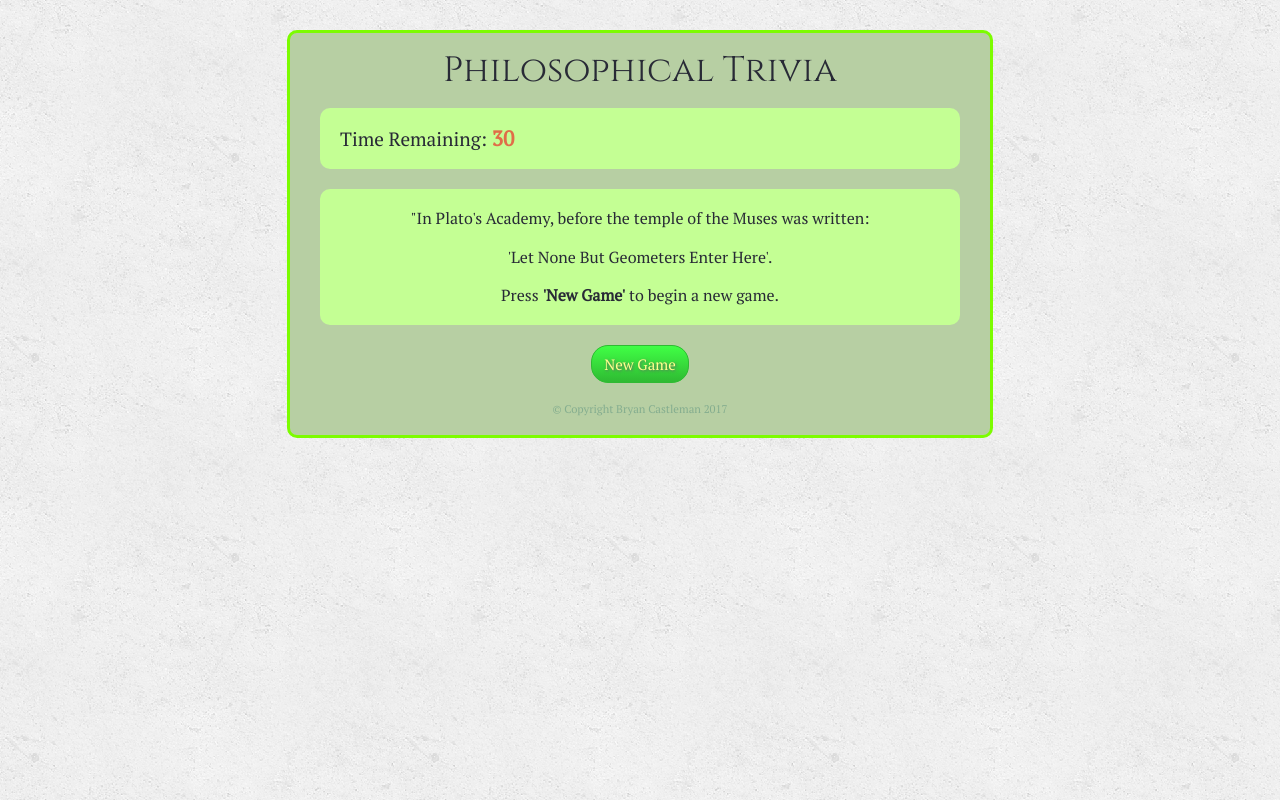
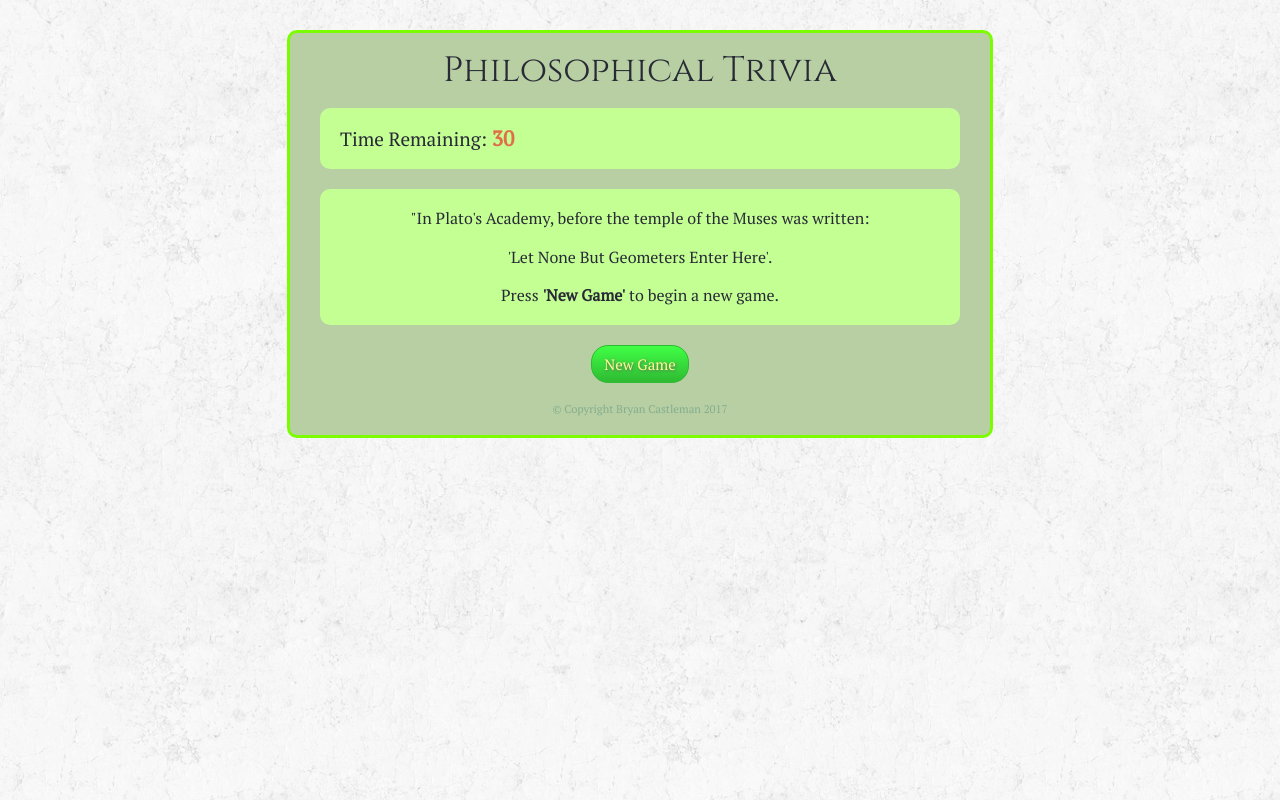
Before and after one commit to castlemaninc/TriviaGame, a plain HTML site: page index.html in a window 1280 px wide. Drawn offline with nearby package versions, Linux system fonts and the light colour scheme.

Commit message:
uploading new tiles used for the background

```diff
--- a/assets/css/style.css
+++ b/assets/css/style.css
@@ -1,5 +1,5 @@
 body {
-	background-image: url("../images/concrete_seamless.png");
+	background-image: url("../images/rockywall.png");
 	/*font-family: 'Roboto Condensed', sans-serif;*/
 	font-family: 'PT Serif', serif;
 	color:#282A36;
```
Also changed, not shown: assets/images/rockywall.png (added), assets/images/rockywall_@2X.png (added).
